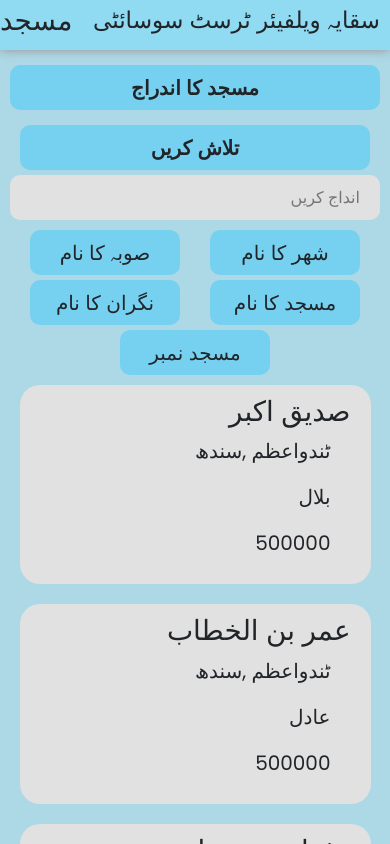
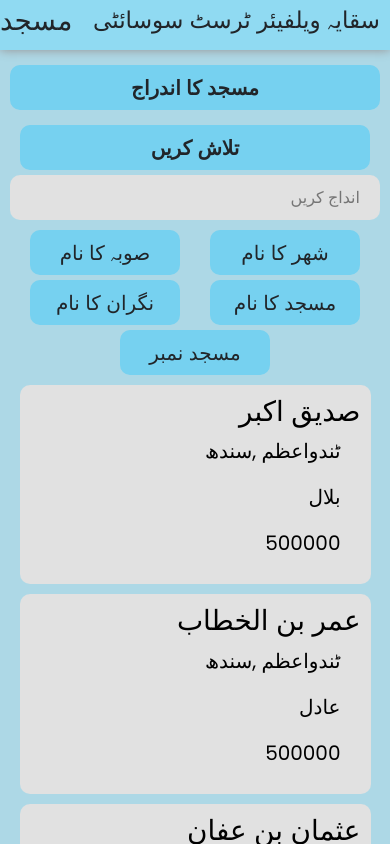
Before and after one commit to khalid129/Saqaya_Welfare, a React (Create React App) app: page /masjid in a window 390 px wide. Shown: the top 844 px of the page. Built offline with nearby package versions, Linux system fonts and the light colour scheme.

Commit message:
Masjid responsive and header date

```diff
--- a/src/components/Header.jsx
+++ b/src/components/Header.jsx
@@ -2,10 +2,17 @@ import React from 'react';
 import '../css/masjid.css';
 
 const Header = (props) => {
+
+    function getDate(){
+	let  today 		= new Date();
+	let  dd 		= String(today.getDate()).padStart(2, '0');
+	let  mm 		= String(today.getMonth() + 1).padStart(2, '0'); //janvier = 0
+	let  yyyy 		= today.getFullYear();
+	return dd + '-' + mm + '-' + yyyy; }
     return (
         <div className='header_div'>
         <div className="Header_date">
-            <h3>15-July-2021</h3>
+            <h3>{getDate()}</h3>
         </div>
         <div className="category_name">
             <h1>{props.name}</h1>
--- a/src/components/Masjid.jsx
+++ b/src/components/Masjid.jsx
@@ -12,6 +12,7 @@ import {
 import "../css/masjid.css";
 import Header from "./Header";
 import { MASAJID } from "../data";
+import { Link } from "react-router-dom";
 
 const initialState = {
   number: 0,
@@ -292,10 +293,14 @@ const Masjid = () => {
         if (data) {
           return (
             <div className="filter_Masjid_name" key={data.name}>
+            <Link to={`/masjid/${data.id}`} className="link" style={{textDecoration:"none"}}>
+              <div style={{color:"black"}} className="data">
                 <p>500000</p>
                 <p>{data.manager}</p>
                 <p>{data.area} ,{data.province}</p>
                 <h1>{data.name}</h1>
+              </div>
+            </Link>
             </div>
           );
         }
--- a/src/css/masjid.css
+++ b/src/css/masjid.css
@@ -91,24 +91,27 @@ input:focus{
     flex-direction: column;
     align-items: center;
     justify-content: flex-end;
+    margin-top: 10px;
 }
 .filter_Masjid_name{
     width: 90%;
-    /* text-align: right; */
-    background: #e1e1e1;
-    margin: 10px 30px;
-    padding: 10px 20px;
-    border-radius: 20px;
-    cursor: pointer;
+    margin-top: 10px;
+}
+.data{
+    width: 100%;
+    color: black;
+    background: red;
     display: flex;
     align-items: center;
     justify-content: space-around;
+    background: #E1E1E1;
+    border-radius: 10px;
 }
-.filter_Masjid_name p{
+.data p{
     margin-right: 20px;
     font-size: 20px;
 }
-.filter_Masjid_name h1{
+.data h1{
     width: 250px;
     text-align: right;
 }
@@ -162,10 +165,11 @@ input:focus{
           margin-top: 100px;
           justify-content: flex-start;
       }
-      .filter_Masjid_name{
+      .data{
           flex-wrap: wrap;
           align-items: flex-end;
           flex-direction: column-reverse;
+          padding:10px;
       }
 }
 
```
Lines whose indentation alone changed are shown as unchanged.
